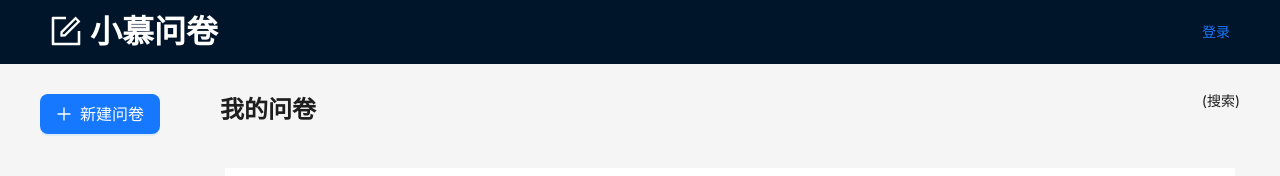
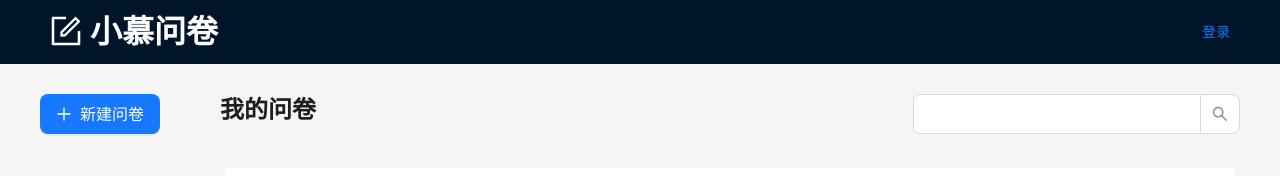
Before and after one commit to WCeasar/wenjuan-fe, a React (Create React App) app: page /manage/list in a window 1280 px wide. Shown: the top 176 px of the page. Built offline with nearby package versions, Linux system fonts and the light colour scheme.

Commit message:
feat: listSearch

```diff
--- /dev/null
+++ b/src/components/ListSearch/index.tsx
@@ -0,0 +1,44 @@
+import React, { ChangeEvent, FC, useEffect, useState } from 'react'
+import { Input } from 'antd'
+import { useNavigate, useLocation, useSearchParams } from 'react-router-dom'
+import { KEYWORD } from '../../constant'
+
+const ListSearch: FC = () => {
+  const { Search } = Input
+  const [value, setValue] = useState<string>('')
+  const nav = useNavigate()
+  const { pathname } = useLocation()
+  const [searchParams] = useSearchParams()
+
+  const onSearchLKeywordChange = (e: ChangeEvent<HTMLInputElement>) => {
+    setValue(e.target.value)
+  }
+
+  // 点击搜索,修改url
+  const onSearch = () => {
+    nav({
+      pathname: pathname,
+      search: `${KEYWORD}=${value}`
+    })
+  }
+
+  // 根据url,控制value, 根据searchParams修改value
+  useEffect(() => {
+    const keyword = searchParams.get(KEYWORD) || ''
+    keyword && setValue(keyword)
+  }, [searchParams])
+
+  return (
+    <>
+      <Search
+        size="large"
+        onChange={onSearchLKeywordChange}
+        onSearch={onSearch}
+        value={value}
+        allowClear
+      ></Search>
+    </>
+  )
+}
+
+export default ListSearch
--- /dev/null
+++ b/src/constant/index.ts
@@ -0,0 +1,2 @@
+//搜索key
+export const KEYWORD = 'keyword'
--- a/src/pages/manage/List/index.tsx
+++ b/src/pages/manage/List/index.tsx
@@ -4,6 +4,7 @@ import styles from '../common.module.scss'
 import { useTitle } from 'ahooks'
 import { Empty } from 'antd'
 import { Typography } from 'antd'
+import ListSearch from '../../../components/ListSearch'
 
 const questionList = [
   {
@@ -50,7 +51,9 @@ const List: FC = () => {
     <div className={styles.container}>
       <header className={styles.header}>
         <Title level={3}>我的问卷</Title>
-        <div className={styles.right}>(搜索)</div>
+        <div className={styles.right}>
+          <ListSearch></ListSearch>
+        </div>
       </header>
       <div className={styles.content}>
         {!questionArr.length && <Empty description="暂时没有更多数据了" />}
--- a/src/pages/manage/Star/index.tsx
+++ b/src/pages/manage/Star/index.tsx
@@ -4,6 +4,8 @@ import styles from '../common.module.scss'
 import { useTitle } from 'ahooks'
 import { Empty } from 'antd'
 import { Typography } from 'antd'
+import ListSearch from '../../../components/ListSearch'
+ListSearch
 
 const questionList = [
   {
@@ -50,7 +52,9 @@ const Star: FC = () => {
     <div className={styles.container}>
       <header className={styles.header}>
         <Title level={3}>标星问卷</Title>
-        <div className={styles.right}>(搜索)</div>
+        <div className={styles.right}>
+          <ListSearch></ListSearch>
+        </div>
       </header>
       <div className={styles.content}>
         {!questionArr.length && <Empty description="暂时没有更多数据了" />}
--- a/src/pages/manage/Trash/index.tsx
+++ b/src/pages/manage/Trash/index.tsx
@@ -2,6 +2,7 @@ import React, { FC, useState } from 'react'
 import styles from '../common.module.scss'
 import { useTitle } from 'ahooks'
 import { Empty, Table, Typography, Tag, Space, Button } from 'antd'
+import ListSearch from '../../../components/ListSearch'
 
 const questionList = [
   {
@@ -113,7 +114,9 @@ const Trash: FC = () => {
     <div className={styles.container}>
       <header className={styles.header}>
         <Title level={3}>回收站</Title>
-        <div className={styles.right}>(搜索)</div>
+        <div className={styles.right}>
+          <ListSearch></ListSearch>
+        </div>
       </header>
 
       <div className={styles.content}>
```
